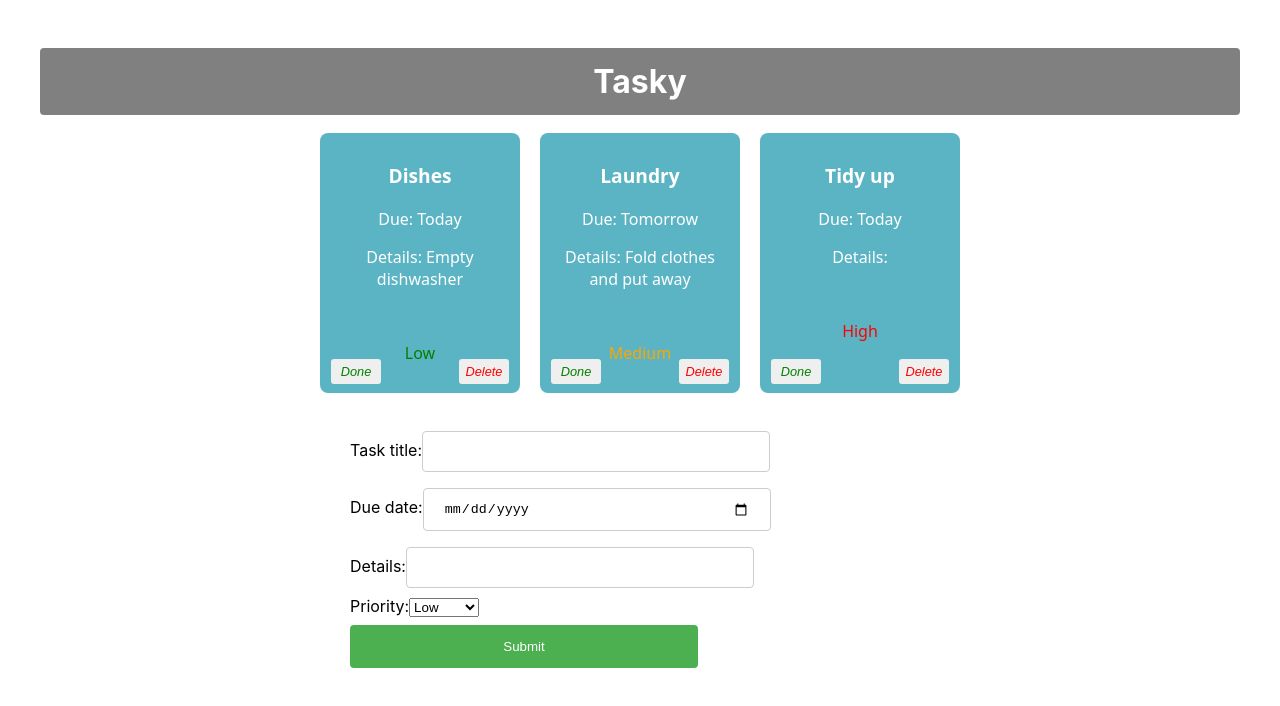
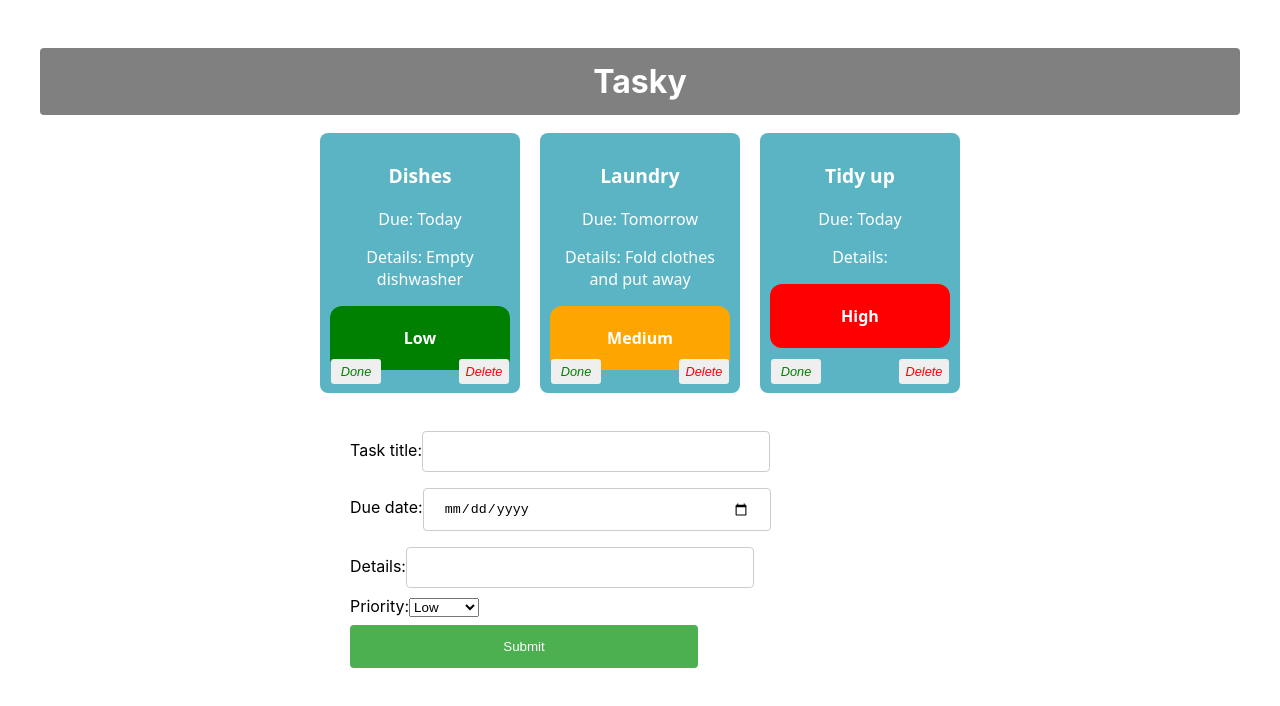
Before and after one commit to wjc666666/JcsProject, a React (Create React App) app in the folder tasky/: page / in a window 1280 px wide. Shown: the top 706 px of the page. Built offline with nearby package versions, Linux system fonts and the light colour scheme.

Commit message:
Tasky Lab 2 - Exercises done

```diff
--- a/tasky/src/App.css
+++ b/tasky/src/App.css
@@ -91,19 +91,22 @@ form {
   margin: auto;
 }
 
+.priority-badge {
+  padding: 5px 10px;
+  border-radius: 12px;
+  color: white;
+  font-weight: bold;
+  margin-top: 10px;
+}
+
 .priority-high {
-  color: red;
+  background-color: red;
 }
 
 .priority-medium {
-  color: orange;
+  background-color: orange;
 }
 
 .priority-low {
-  color: green;
+  background-color: green;
 }
-
-/* Add a new class for the priority area */
-.priority-container {
-  margin-top: 10px; /* Add some space above the priority text */
-}
--- a/tasky/src/components/Task.js
+++ b/tasky/src/components/Task.js
@@ -4,11 +4,11 @@ const Task = (props) => {
   const getPriorityClass = () => {
     switch (props.priority) {
       case 'High':
-        return 'priority-high';
+        return 'priority-badge priority-high';
       case 'Medium':
-        return 'priority-medium';
+        return 'priority-badge priority-medium';
       case 'Low':
-        return 'priority-low';
+        return 'priority-badge priority-low';
       default:
         return '';
     }
@@ -19,8 +19,9 @@ const Task = (props) => {
       <h3 className="title">{props.title}</h3>
       <p>Due: {props.deadline}</p>
       <p>Details: {props.description}</p>
-      <div className="priority-container">
-        <p className={getPriorityClass()}>{props.priority}</p>
+      {/* Priority Badge */}
+      <div className={getPriorityClass()}>
+        <p>{props.priority}</p>
       </div>
       <button onClick={props.markDone} className='doneButton'>Done</button>
       <button className='deleteButton' onClick={props.deleteTask}>Delete</button>
```
